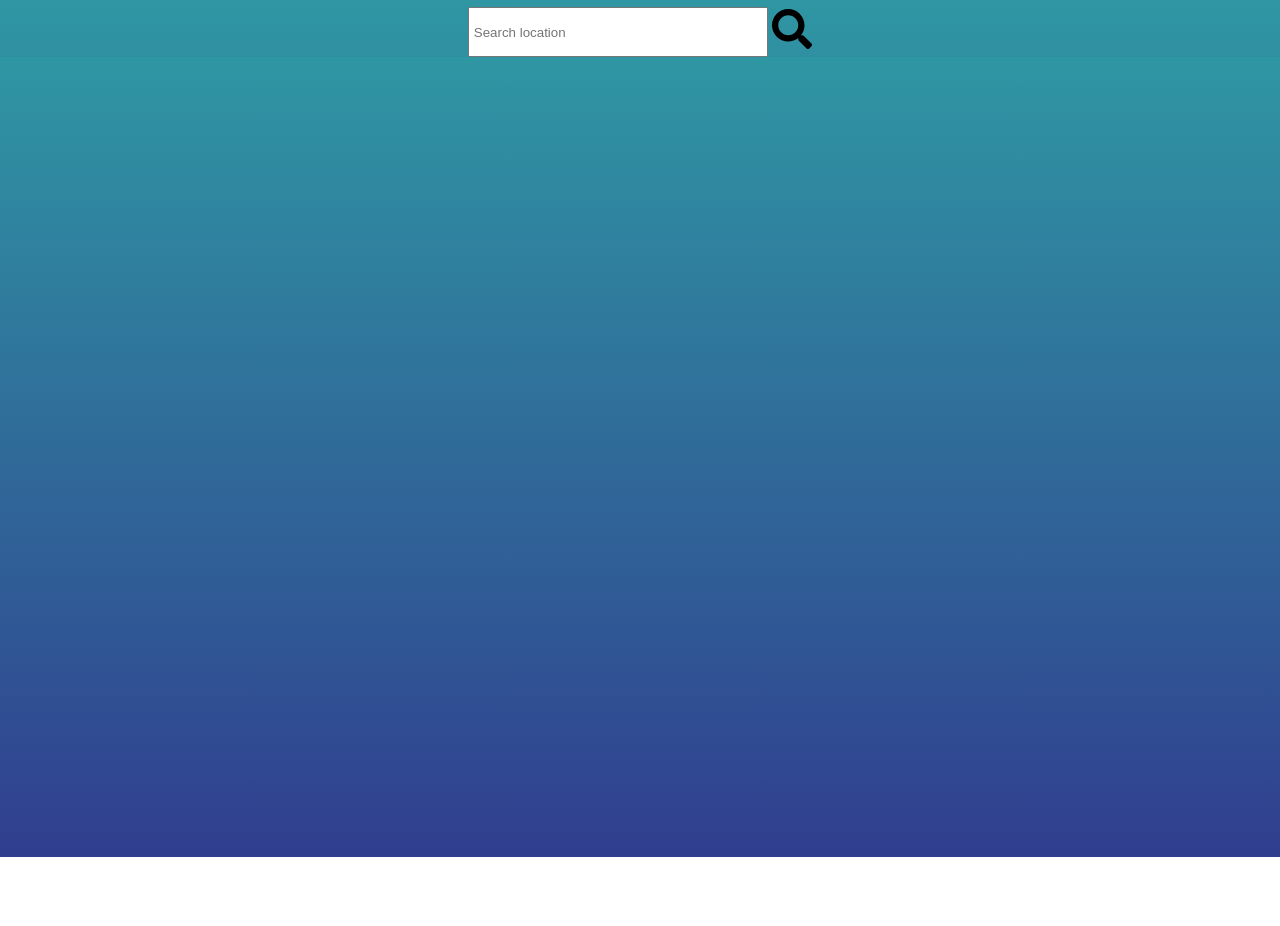
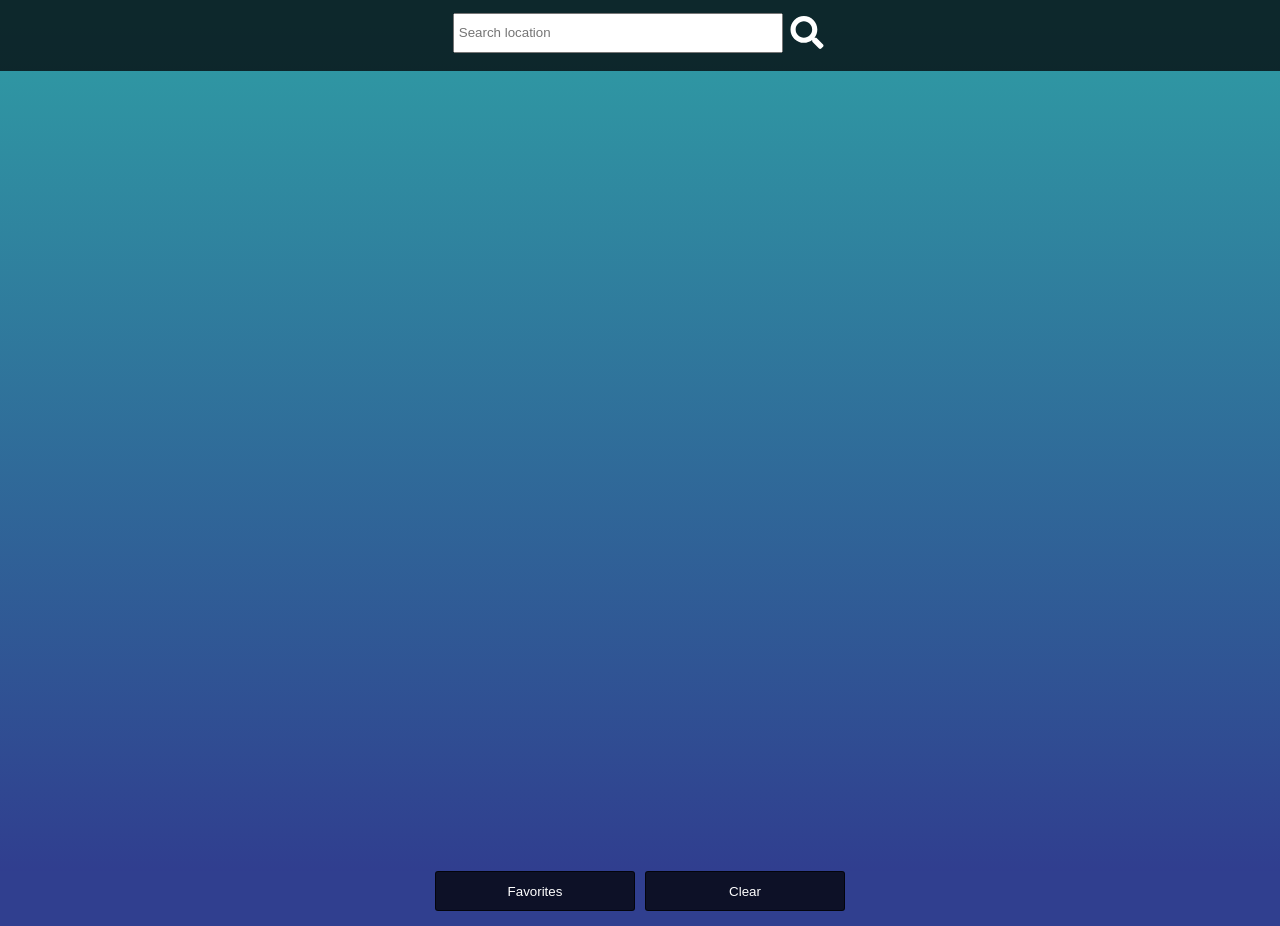
Before and after one commit to dserrano-hub/API-Test, a website: page index.html in a window 1280 px wide. Before the commit the page ends 857 px from the top, so only its background shows below. Drawn offline with Linux system fonts and the light colour scheme.

Commit message:
style fixing

```diff
--- a/index.html
+++ b/index.html
@@ -21,8 +21,16 @@
 
         <main id="main">
             <div class="container" id="container">
+
             </div>
+
         </main>
+        <footer>
+            <div class="button-position">
+                <button id="favorites-button">Favorites</button>
+                <button id="clear-button">Clear</button>
+            </div>
+        </footer>
 
 
     </div>
--- a/style.scss
+++ b/style.scss
@@ -2,6 +2,7 @@
 
 $color-primary_grey: gray;
 $color-black: black;
+$color-banner: #000000ba;
 
 /* TYPOGRAPHY */
 
@@ -29,20 +30,59 @@ $color-black: black;
 }
 
 header {
-    margin-top: 5%;
+    margin-top: 120px;
     display: flex;
     justify-content: center;
     align-items: center;
+    background-color: $color-banner;
     #search-txt {
         padding-left: 4px;
-        height: 50px;
-        width: 300px;
+        height: 40px;
+        width: 330px;
+        margin-top: 5%;
+        margin-bottom: 5%;
     }
     .fa-search {
-        height: 40px !important;
+        height: 33px !important;
         width: 40px !important;
         margin-bottom: -10px !important;
-        color: $color-black !important;
+        color: white !important;
+    }
+}
+
+.button-position {
+    display: flex;
+    justify-content: center;
+    align-self: flex-end;
+    background: #303f8f;
+    #favorites-button {
+        background-color: $color-banner;
+        border: 1px solid $color-banner;
+        height: 40px;
+        width: 200px;
+        color: white;
+        margin-right: 5px;
+        transition: 0.3s all;
+        border-radius: 3px;
+        margin-bottom: 15px;
+        &:hover {
+            transform: scale(1.05);
+            background-color: $color-black;
+        }
+    }
+    #clear-button {
+        background-color: $color-banner;
+        border: 1px solid $color-banner;
+        height: 40px;
+        width: 200px;
+        color: white;
+        margin-left: 5px;
+        transition: 0.3s all;
+        border-radius: 3px;
+        &:hover {
+            transform: scale(1.05);
+            background-color: $color-black;
+        }
     }
 }
 
@@ -55,7 +95,6 @@ header {
     h1 {
         text-align: center;
         padding: 1.5rem 2.5rem;
-        //background-image: linear-gradient(rgb(47, 150, 163), rgb(48, 62, 143));
         margin: 0 0 2rem 0;
         font-size: 1.5rem;
         color: black;
@@ -65,7 +104,7 @@ header {
         margin: 1%;
         padding: 30px;
         position: relative;
-        transition: .3s all;
+        transition: 0.3s all;
         box-shadow: 0 2px 5px 0 rgba(3, 6, 26, 0.15);
         background: #1e4c74;
         color: white;
@@ -100,14 +139,16 @@ header {
     bottom: 30px;
     font-size: 14px;
     color: white;
-    background: rgba(0, 0, 0, .2);
+    background: $color-black;
+    border: 1px solid $color-black;
     text-decoration: none;
     text-transform: uppercase;
     padding: 10px 20px;
-    transition: .3s all;
+    transition: 0.3s all;
     &:hover {
         background: rgb(47, 150, 163);
-        color: #2e2e2e;
+        color: $color-black;
+        border: 1px solid rgb(47, 150, 163);
     }
 }
 
@@ -118,13 +159,15 @@ header {
     bottom: 30px;
     font-size: 14px;
     color: white;
-    background: rgba(0, 0, 0, .2);
+    background: $color-black;
+    border: 1px solid $color-black;
     text-decoration: none;
     text-transform: uppercase;
     padding: 10px 20px;
-    transition: .3s all;
+    transition: 0.3s all;
     &:hover {
         background: rgb(47, 150, 163);
-        color: #2e2e2e;
+        color: $color-black;
+        border: 1px solid rgb(47, 150, 163);
     }
 }
```
Also changed, not shown: style.css, 1 other file.
